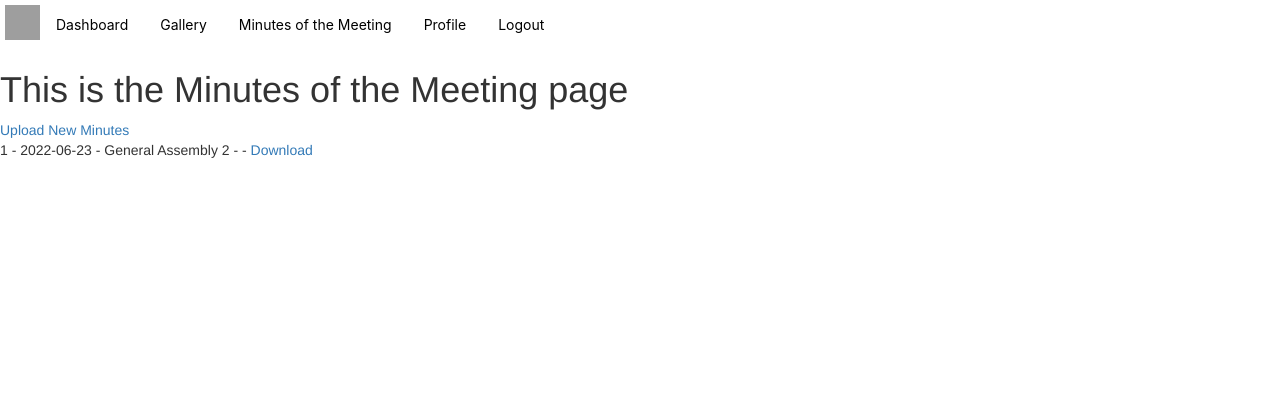
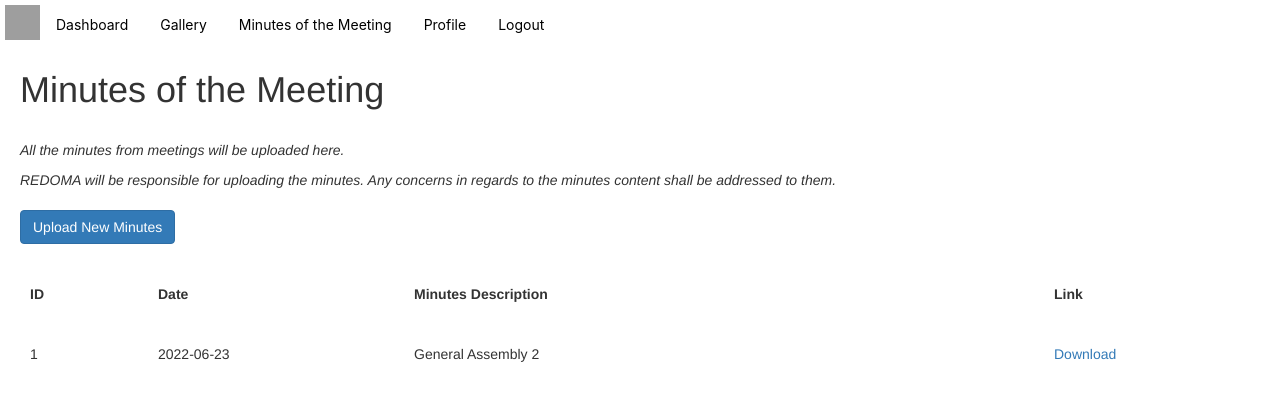
Before and after one commit to delinquentxx/LIS161_FINALPROJECT, a Flask app: page /minutes in a window 1280 px wide. Shown: the top 401 px of the page. Run offline with Flask 2, Linux system fonts and the light colour scheme; a user stored in the database is signed in; data comes from the database, SQL or seed files in the repository; both versions use the stored data as it was after the commit; some libraries are stand-ins or nearby versions; grey boxes are pictures that could not be loaded.

Commit message:
- fixed some pages that does not include @login_required - ADDED UPDATE PASSWORD FUNCTIONALITY (YEYYYYY) - designed minutes.html with minutes.css - added form in profile.html for updating password

```diff
--- a/app.py
+++ b/app.py
@@ -83,6 +83,12 @@ class CreateAnnouncementForm(FlaskForm):
 
     submit = SubmitField("Post Announcement")
 
+class UpdatePasswordForm(FlaskForm):
+    studentid = StringField(validators=[InputRequired(), Length(min=10, max=10)], render_kw={"placeholder": "Student ID"})
+    password = PasswordField(validators=[InputRequired(), Length (min=4, max=20)], render_kw={"placeholder": "Password"})
+    new_password = PasswordField(validators=[InputRequired(), Length (min=4, max=20)], render_kw={"placeholder": "Enter New Password"})
+    submit = SubmitField('Update')
+
 
 
 @app.route('/login', methods=['GET', 'POST'])
@@ -124,6 +130,7 @@ def dashboard():
 
 
 @app.route('/create', methods=['GET', 'POST'])
+@login_required
 def create():
     form = CreateAnnouncementForm()
 
@@ -136,10 +143,12 @@ def create():
 
 
 @app.route('/delete_announcement', methods=['GET'])
+@login_required
 def delete_announcement():
     return render_template("delete_announcement.html")
 
 @app.route('/process_delete_announcement', methods=['post'])
+@login_required
 def process_delete_announcement():
     announcement_id = request.form['AID']
     announcement_to_delete = Announcement.query.get_or_404(announcement_id)
@@ -154,6 +163,7 @@ def gallery():
     return render_template("gallery.html", pictures=pictures)
 
 @app.route('/upload_picture', methods=['GET', 'POST'])
+@login_required
 def upload_picture():
 
     if request.method == 'POST':
@@ -170,11 +180,13 @@ def upload_picture():
     return render_template('upload_picture.html')
 
 @app.route('/download-picture/<int:gallery_id>', methods=['GET', 'POST'])
+@login_required
 def download_picture(gallery_id):
     image = Gallery.query.filter_by(id=gallery_id).first()
     return send_file(BytesIO(image.image), attachment_filename=image.filename, as_attachment=True)
 
 @app.route('/delete-picture/<int:gallery_id>', methods=['GET', 'POST'])
+@login_required
 def delete_picture(gallery_id):
     picture = Gallery.query.get_or_404(gallery_id)
     db.session.delete(picture)
@@ -188,6 +200,7 @@ def minutes():
     return render_template("minutes.html", files=files)
 
 @app.route('/upload_minutes', methods=['GET', 'POST'])
+@login_required
 def upload_minutes():
 
     if request.method == 'POST':
@@ -204,14 +217,26 @@ def upload_minutes():
     return render_template('upload_minute.html')
 
 @app.route('/download-file/<int:file_id>', methods=['GET', 'POST'])
+@login_required
 def download_file(file_id):
     file = Minutes.query.filter_by(id=file_id).first()
     return send_file(BytesIO(file.file), attachment_filename=file.filename, as_attachment=True)
 
-@app.route('/profile', methods=["GET"])
+
+@app.route("/profile", methods=["GET", "POST"])
 @login_required
 def profile():
-    return render_template("profile.html")
+    form = UpdatePasswordForm()
+    if form.validate_on_submit():
+        user = User.query.filter_by(studentid=form.studentid.data).first()
+        if user:
+            if bcrypt.check_password_hash(user.password, form.password.data):
+                hashed_password = bcrypt.generate_password_hash((form.new_password.data))
+                current_user.password = hashed_password
+                db.session.commit()
+        return redirect(url_for("profile"))
+
+    return render_template('profile.html', form=form)
 
 
 @app.route('/logout', methods=['GET', 'POST'])
--- /dev/null
+++ b/static/minutes.css
@@ -0,0 +1,16 @@
+th, td {
+    padding: 15px;
+    padding-top: 20px;
+    padding-bottom: 20px;
+    padding-left: 30px;
+    padding-right: 30px;
+  }
+
+table {
+    border-spacing: 30px;
+    border: 1px gray;
+  }
+
+.div1{
+    margin: 20px;
+}
--- a/templates/login.html
+++ b/templates/login.html
@@ -36,6 +36,7 @@
     <a href="{{ url_for('register')}}">Don't have an account? Sign Up</a>
 </form>
 
+
 </div>
 
 
--- a/templates/minutes.html
+++ b/templates/minutes.html
@@ -2,15 +2,42 @@
 
 {% block content %}
 
+<link rel="stylesheet" href="https://maxcdn.bootstrapcdn.com/bootstrap/3.4.1/css/bootstrap.min.css">
+<link rel="stylesheet" href={{ url_for('static', filename='minutes.css') }}>
 
-<h1>This is the Minutes of the Meeting page</h1>
+<div class="div1">
+    <h1>Minutes of the Meeting</h1>
+    <br>
+    <p><i>All the minutes from meetings will be uploaded here.</i></p>
+    <p><i>REDOMA will be responsible for uploading the minutes. Any concerns in regards to the minutes content shall be addressed to them.</i></p>
+</div>
+<div class="div1">
+    <a href="{{ url_for('upload_minutes') }}" class="btn btn-primary">Upload New Minutes</a>
+</div>
 
- <a href="{{ url_for('upload_minutes') }}">Upload New Minutes</a>
-
- {% for file in files %}
- <p>{{ file.id }} - {{ file.date }} - {{ file.details }} - {{ file.FileName }} - <a href="{{url_for('download_file', file_id=file.id)}}">Download</a></p>
- {% endfor %}
-
+<div>
+    {% for file in files %}
+    <table class="fixed" width="100%">
+        <col width="10%" />
+        <col width="20%" />
+        <col width="50%" />
+        <col width="20%" />
+        <tr>
+            <th>ID</th>
+            <th>Date</th>
+            <th>Minutes Description</th>
+            <th>Link</th>
+        </tr>
+        <tr>
+            <td>{{ file.id }}</td>
+            <td>{{ file.date }}</td>
+            <td>{{ file.details }}</td>
+            <td><a href="{{url_for('download_file', file_id=file.id)}}">Download</a></td>
+        </tr>
+    </table>
+    <!-- <p>{{ file.id }} - {{ file.date }} - {{ file.details }} - {{ file.FileName }} - <a href="{{url_for('download_file', file_id=file.id)}}">Download</a></p>-->
+    {% endfor %}
+</div>
 
 
 
```
Also changed, not shown: templates/profile.html (+16 -0 lines), flipp.db.
